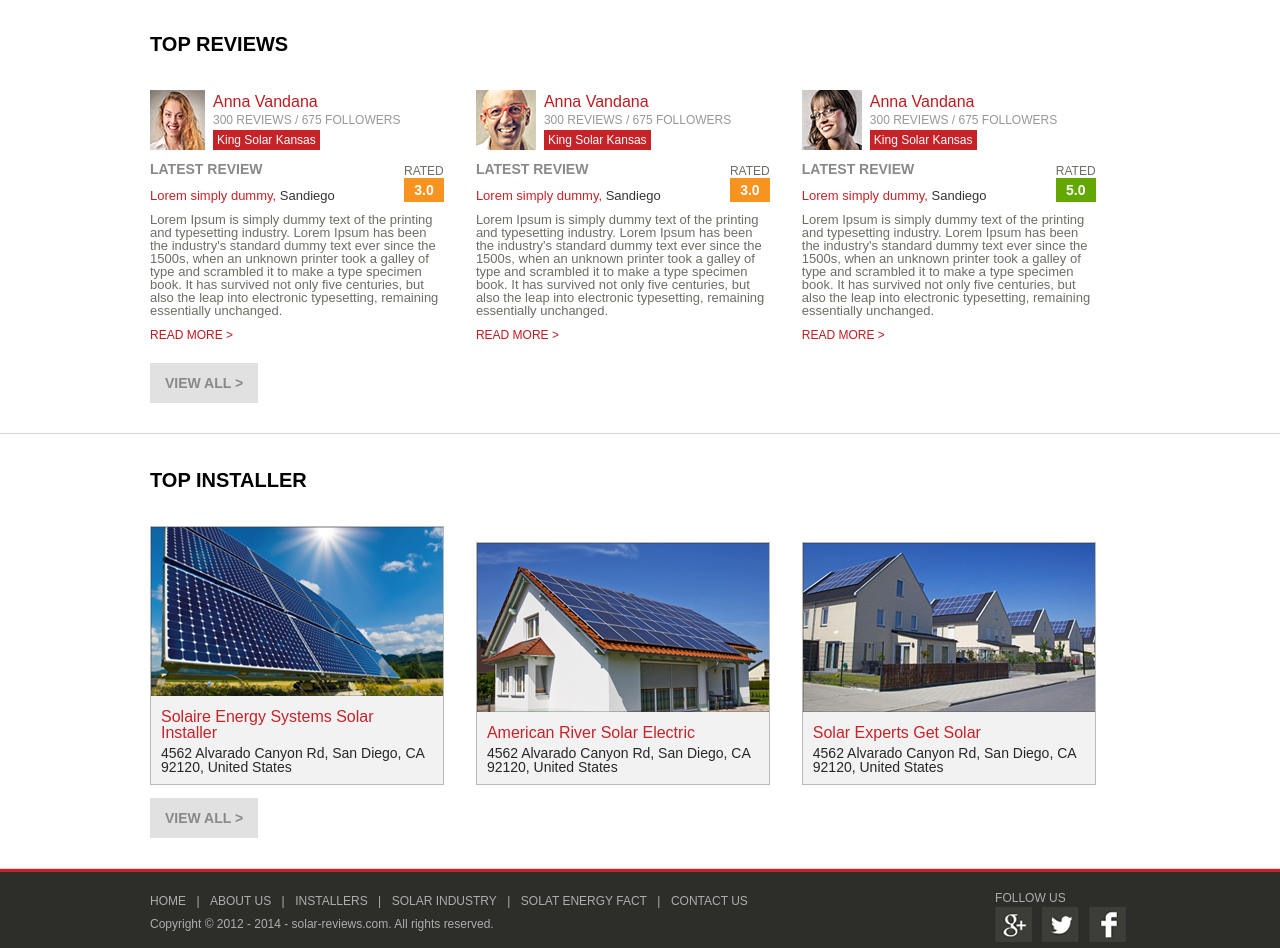
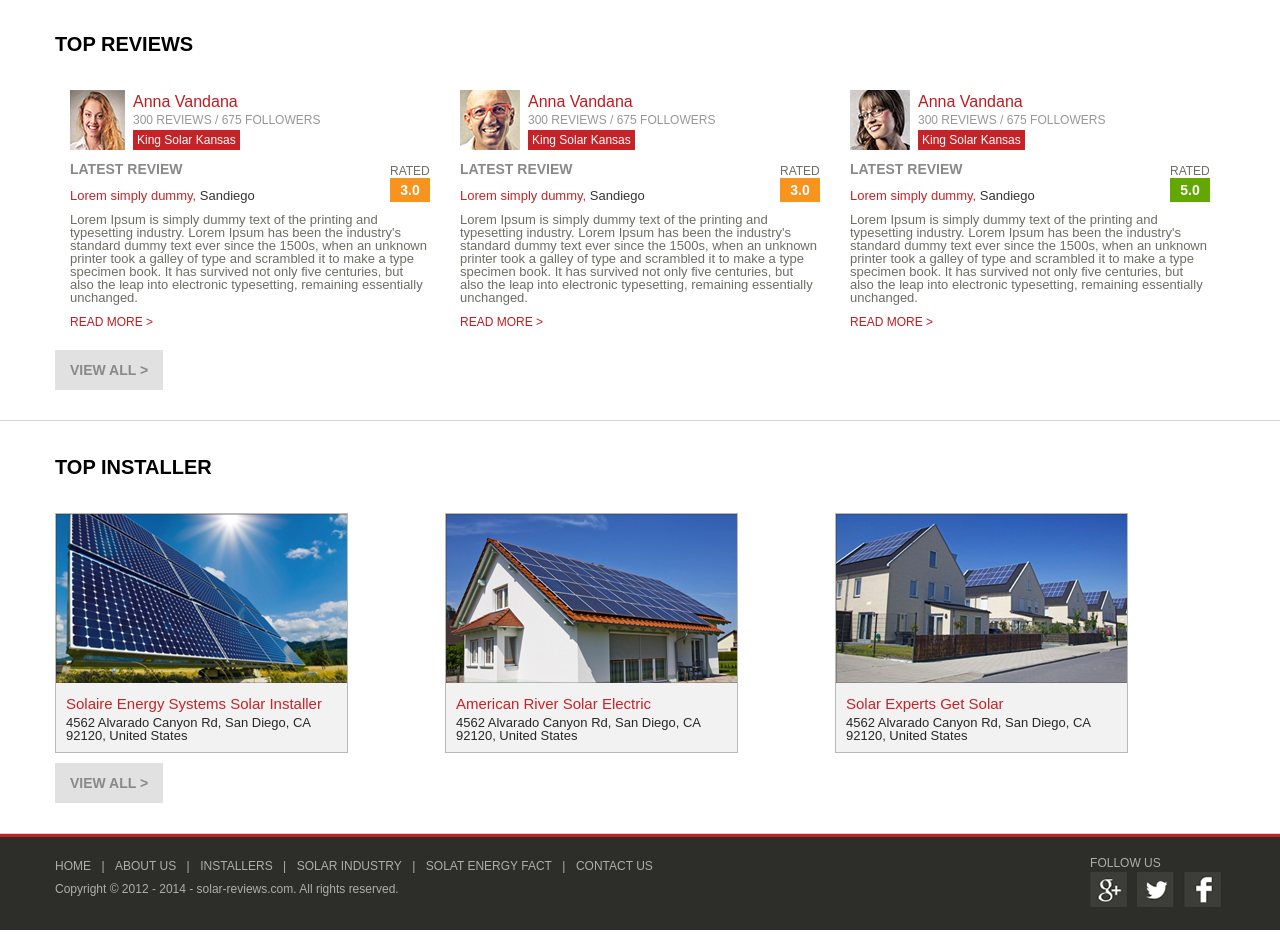
Before and after one commit to baraneedharan/SolarSmart, a plain HTML site: page index.html in a window 1280 px wide. Shown: the part 606-1554 px from the top of the page. Drawn offline with Linux system fonts and the light colour scheme; some packages are replaced by stand-ins of ours.

Commit message:
added bootstrap base classes

```diff
--- a/css/custom.css
+++ b/css/custom.css
@@ -111,12 +111,12 @@ html[xmlns] .clearfix {
 /*-------------------------------------------------
 OTHER STYLES
 -------------------------------------------------*/
-
+/*
 .row {
 	width: 980px;
 	margin: 0 auto;
 }
-
+*/
 
 
 .header {
@@ -215,18 +215,18 @@ padding-top: 12px;
 }
 
 
-
+/*
 .individual-review,
 .individual-installer {
 display: inline-block;
 width: 30%;
 margin-right: 2.8%;
-}
+}*/
 
-.individual-review:last-child,
+/*.individual-review:last-child,
 .individual-installer:last-child {
 	margin-right: 0;
-}
+}*/
 
 .review-details p {
 	color: #6d6d66;
@@ -348,19 +348,20 @@ display: inline-block;
 .individual-installer {
 	background: #f2f2f2;
 	border: 1px solid #b9b9b9;
+	padding: 0;
 	overflow: hidden;
 }
 
 .individual-installer a {
 	color: #c62329;
-	font-size: 16px;
+	font-size: 15px;
 	margin-bottom: 5px;
 	display: inline-block;
 }
 
 .individual-installer p {
 	color: #272727;
-	font-size: 14px;
+	font-size: 13px;
 }
 
 .installer-details {
@@ -967,3 +968,16 @@ text-decoration: none;
 .user_starssel_10 a {
   background: #305d02;
 }
+
+
+
+
+/* Media quries */
+
+
+@media (max-width: 768px) {
+  .individual-installer {
+	padding: 0;
+	margin: 0 5% 5%;
+   }
+}
--- a/index.html
+++ b/index.html
@@ -19,6 +19,7 @@
 
 
      		<div class="primary-header">
+          <div class="container">
             <div class="row clearfix">
               <div class="logo-cont">
                 <a href="#" class="logo"></a>
@@ -31,7 +32,9 @@
          			</div>
             </div>
           </div>
+     		</div>
      		<div class="secondary-header">
+          <div class="container">
             <div class="row">
          			<div class="sub-navigation">
          				<ul>
@@ -40,6 +43,7 @@
          					<li> <a href="#">ABOUT US</a> </li>
          					<li> <a href="#">BLOG</a> </li>
          				</ul>
+         			</div>
             </div>
           </div>
      		</div>
@@ -114,6 +118,7 @@
 
       <!-- Map content on Banner section -->
       <div class="content-on-map">
+        <div class="container">
           <div class="row">
             <div class="profile-lists">
               <ul>
@@ -130,17 +135,18 @@
             </div>
           </div>
         </div>
+      </div>
 
    	</section>
 
    	<!-- review content -->
    	<section class="review-section">
-
+      <div class="container">
         <div class="row">
 
      		<h2>TOP REVIEWS</h2>
 
-      <div class="individual-review">
+        <div class="individual-review col-md-4">
           <div class="profile clearfix">
             <img src="css/images/profile-1.png">
             <div class="profile-detail">
@@ -163,7 +169,7 @@
           </div>
         </div>
 
-      <div class="individual-review">
+        <div class="individual-review col-md-4">
           <div class="profile clearfix">
             <img src="css/images/profile-2.png">
             <div class="profile-detail">
@@ -186,7 +192,7 @@
           </div>
         </div>
 
-      <div class="individual-review">
+        <div class="individual-review col-md-4">
           <div class="profile clearfix">
             <img src="css/images/profile-3.png">
             <div class="profile-detail">
@@ -211,15 +217,17 @@
 
         <a href="#" class="view-all-btn">VIEW ALL > </a>
       </div>
+    </div>
    	</section>
 
 
    	<!-- Top Installer content -->
    	<section class="top-installer-section">
+      <div class="container">
         <div class="row">
           <h2>TOP INSTALLER</h2>
-
-        <div class="individual-installer">
+          <div class="clearfix">
+            <div class="individual-installer col-md-3">
               <img src="css/images/installer-img1.png">
               <div class="installer-details">
                 <a href="#">Solaire Energy Systems Solar Installer</a>
@@ -227,7 +235,7 @@
               </div>
             </div>
 
-        <div class="individual-installer">
+            <div class="individual-installer  col-md-3 col-md-offset-1">
               <img src="css/images/installer-img2.png">
               <div class="installer-details">
                 <a href="#">American River Solar Electric</a>
@@ -235,15 +243,17 @@
               </div>
             </div>
 
-        <div class="individual-installer">
+            <div class="individual-installer  col-md-3 col-md-offset-1">
               <img src="css/images/installer-img3.png">
               <div class="installer-details">
                 <a href="#">Solar Experts Get Solar</a>
                 <p>4562 Alvarado Canyon Rd, San Diego, CA 92120, United States</p>
               </div>
             </div>
+          </div>
 
           <a href="#" class="view-all-btn">VIEW ALL  > </a>
+        </div>
       </div>
 
    	</section>
@@ -251,6 +261,7 @@
 
    	<!-- Footer -->
     <footer>
+      <div class="container">
         <div class="row clearfix">
           <div class="left">
             <ul class="footer-nav">
@@ -279,6 +290,7 @@
           </div>
 
         </div>
+      </div>
 
     </footer>
 
```
Also changed, not shown: review.html (+12 -3 lines). Lines whose indentation alone changed are shown as unchanged.
